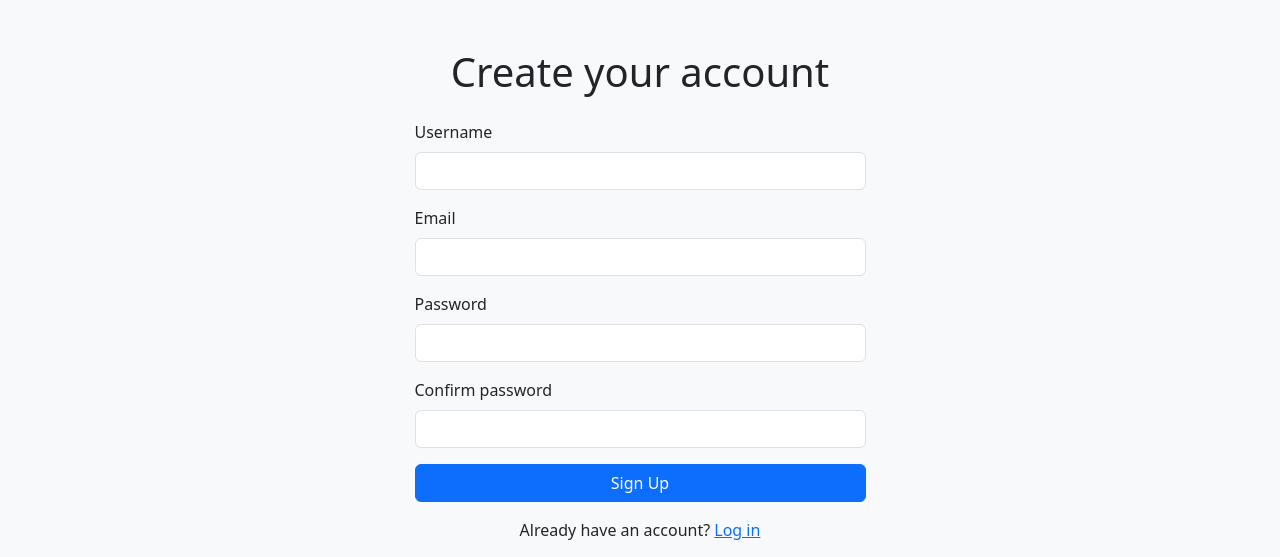
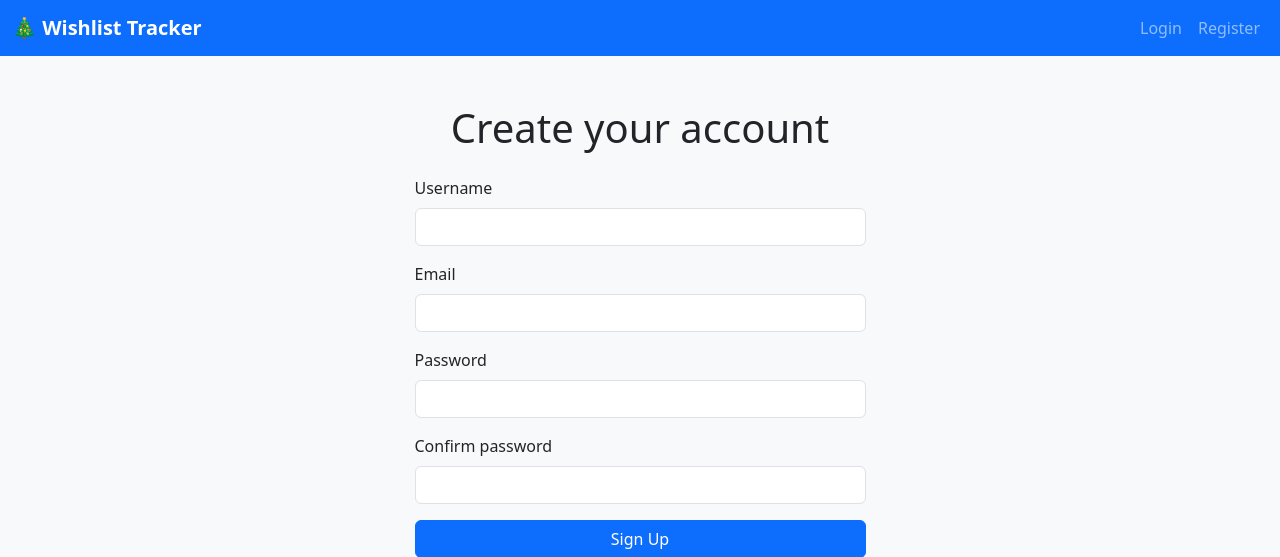
Before and after one commit to kakilian/xmasTracker, a Django app: page /accounts/signup/ in a window 1280 px wide. Shown: the top 557 px of the page. Run offline with Django 5.2, Linux system fonts and the light colour scheme.

Commit message:
Add: responsive navbar with user authentication links

```diff
--- a/templates/base.html
+++ b/templates/base.html
@@ -14,7 +14,7 @@
 </head>
 
 <body class="d-flex flex-column min-vh-100 bg-light text-dark">
-
+  {% include 'navbar.html' %}
 
   {% block content %}{% endblock %}
 
--- a/templates/navbar.html
+++ b/templates/navbar.html
@@ -0,0 +1,41 @@
+<nav class="navbar navbar-expand-lg navbar-dark bg-primary">
+  <div class="container-fluid">
+    <a class="navbar-brand" href="{% url 'home' %}">
+      <strong>🎄 Wishlist Tracker</strong>
+    </a>
+    <button class="navbar-toggler" type="button" data-bs-toggle="collapse" data-bs-target="#navbarNav"
+            aria-controls="navbarNav" aria-expanded="false" aria-label="Toggle navigation">
+      <span class="navbar-toggler-icon"></span>
+    </button>
+    <div class="collapse navbar-collapse" id="navbarNav">
+      <ul class="navbar-nav ms-auto">
+        {% if user.is_authenticated %}
+          <li class="nav-item">
+            <a class="nav-link" href="{% url 'wishlist_list' %}">My Wishlists</a>
+          </li>
+          <li class="nav-item dropdown">
+            <a class="nav-link dropdown-toggle" href="#" id="navbarDropdown" role="button"
+               data-bs-toggle="dropdown" aria-expanded="false">
+              {{ user.username }}
+            </a>
+            <ul class="dropdown-menu dropdown-menu-end" aria-labelledby="navbarDropdown">
+              <li>
+                <form method="post" action="{% url 'account_logout' %}" class="d-inline">
+                  {% csrf_token %}
+                  <button type="submit" class="dropdown-item">Logout</button>
+                </form>
+              </li>
+            </ul>
+          </li>
+        {% else %}
+          <li class="nav-item">
+            <a class="nav-link" href="{% url 'account_login' %}">Login</a>
+          </li>
+          <li class="nav-item">
+            <a class="nav-link" href="{% url 'account_signup' %}">Register</a>
+          </li>
+        {% endif %}
+      </ul>
+    </div>
+  </div>
+</nav>
```
